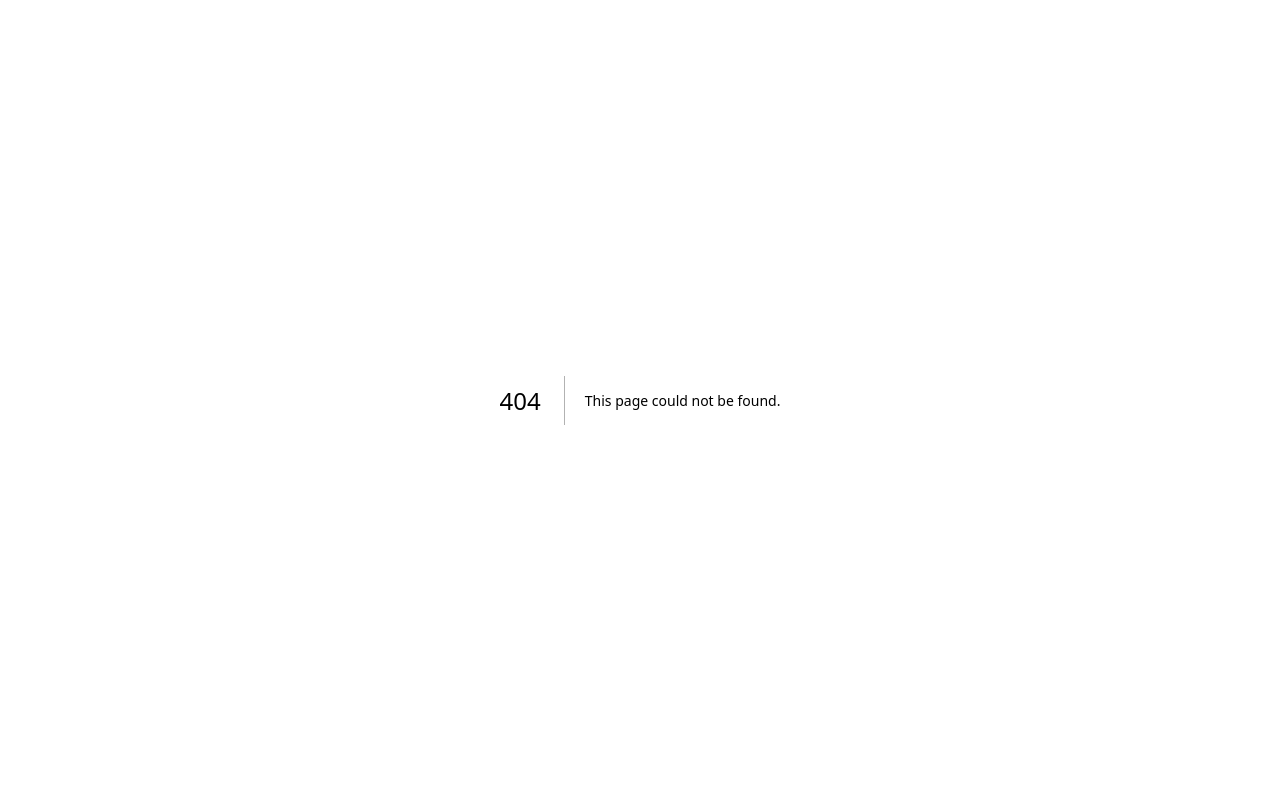
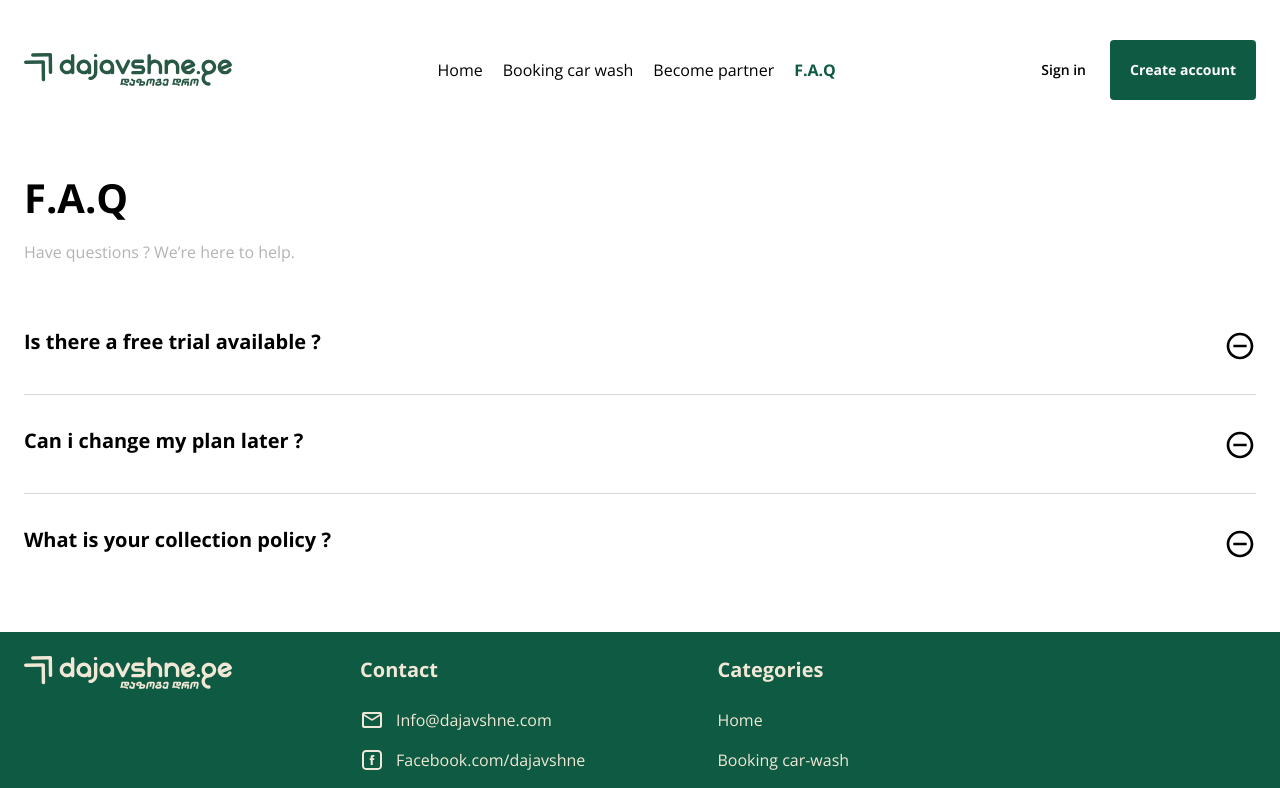
Before and after one commit to Dajavshne/Dajavshne-FE, a Next.js app: page /faq in a window 1280 px wide. Before the commit this address had no page. Shown: the top 788 px of the page. Built offline with nearby package versions, Linux system fonts and the light colour scheme.

Commit message:
Implement FAQ page

```diff
--- a/src/app/(main)/components/AboutUs.tsx
+++ b/src/app/(main)/components/AboutUs.tsx
@@ -2,7 +2,7 @@ import Image from 'next/image';
 
 const AboutUs = () => {
   return (
-    <section className="mx-auto max-w-1920 px-4 py-6 md:px-6 lg:py-18 2xl:px-desktop">
+    <section className="mx-auto max-w-1920 px-4 pt-6 md:px-6 lg:pt-18 2xl:px-desktop">
       <h3 className="lg:hidden">About us</h3>
       <div className="items-start gap-12 lg:flex">
         <Image
--- a/src/app/(main)/components/Footer.tsx
+++ b/src/app/(main)/components/Footer.tsx
@@ -4,7 +4,7 @@ import Icon from '@/icons/Icon';
 
 const Footer = () => {
   return (
-    <footer className="bg-primary">
+    <footer className="mt-6 bg-primary lg:mt-18">
       <div className="mx-auto max-w-1920 px-4 py-6 md:px-6 2xl:px-desktop 2xl:pb-8 2xl:pt-14">
         <div className="flex flex-col items-start gap-y-9 md:flex-row md:gap-x-32">
           <Icon
@@ -47,7 +47,7 @@ const Footer = () => {
               <Link href={'/'}>Home</Link>
               <Link href={'/'}>Booking car-wash</Link>
               <Link href={'/'}>Become partner</Link>
-              <Link href={'/'}>F.A.Q</Link>
+              <Link href="/faq">F.A.Q</Link>
             </div>
           </div>
         </div>
--- a/src/app/(main)/components/Header.tsx
+++ b/src/app/(main)/components/Header.tsx
@@ -96,7 +96,7 @@ const Header = () => {
   };
 
   return (
-    <header className="sticky top-0 z-20 mx-auto flex max-w-1920 items-center justify-between bg-white px-4 py-5 md:px-6 lg:relative lg:py-10 2xl:px-desktop">
+    <header className="sticky top-0 z-20 mx-auto flex w-full max-w-1920 items-center justify-between bg-white px-4 py-5 md:px-6 lg:relative lg:py-10 2xl:px-desktop">
       {renderLogo()}
       {!isDesktopMenu && (
         <BurgerIcon isTransformed={isMenuOpened} onClick={toggleMenu} />
--- a/src/app/(main)/components/Slider.tsx
+++ b/src/app/(main)/components/Slider.tsx
@@ -36,7 +36,7 @@ const originalContent = [
 
 const Slider = () => {
   return (
-    <section className="mt-4 px-4 md:px-6 lg:mt-8 2xl:px-desktop">
+    <section className="px-4 md:px-6 2xl:px-desktop">
       <div className="relative overflow-hidden rounded-xl">
         <Splide
           options={{
--- /dev/null
+++ b/src/app/(main)/faq/page.tsx
@@ -0,0 +1,24 @@
+import { Metadata } from 'next';
+
+import Questions from './questions';
+
+export const metadata: Metadata = {
+  title: 'Frequently Asked Questions',
+  description: 'Generated by create next app',
+};
+
+const FaqPage = () => {
+  return (
+    <div className="px-4 md:px-6 2xl:px-desktop">
+      <h1 className="text-2xl font-bold lg:text-[40px] lg:leading-[52px]">
+        F.A.Q
+      </h1>
+      <p className="mt-4 text-sm text-black/30 lg:text-base">
+        Have questions ? We’re here to help.
+      </p>
+      <Questions />
+    </div>
+  );
+};
+
+export default FaqPage;
--- /dev/null
+++ b/src/app/(main)/faq/questions.tsx
@@ -0,0 +1,115 @@
+'use client';
+
+import { useState } from 'react';
+import { twJoin } from 'tailwind-merge';
+
+import Icon from '@/icons/Icon';
+
+const Questions = () => {
+  const [expandedQuestion, setExpandedQuestion] = useState('0');
+
+  return (
+    <section className="mt-7 lg:mt-16">
+      <ul>
+        <li className="border-t border-gray/30 py-6 first:border-t-0 first:pt-0 last:pb-0 lg:py-8">
+          <button
+            className="flex w-full justify-between gap-10"
+            onClick={() =>
+              setExpandedQuestion((prev) => (prev !== '1' ? '1' : ''))
+            }
+          >
+            <span className="text-left text-lg font-bold lg:text-xl">
+              Is there a free trial available ?
+            </span>
+            <Icon
+              className="mt-[2px] size-6 lg:size-8"
+              type={
+                expandedQuestion === '1' ? 'PlusCircleIcon' : 'MinusCircleIcon'
+              }
+            />
+          </button>
+          <div
+            className={twJoin(
+              'grid grid-rows-[0fr] overflow-hidden text-sm font-medium duration-200',
+              expandedQuestion === '1' && 'grid-rows-[1fr]',
+            )}
+          >
+            <div className="row-start-1 row-end-3">
+              <p className="mt-4 break-words pr-18 text-black/30 lg:w-2/3 2xl:w-1/2">
+                Yes, you can try us for free for 30 days. If you want, we’ll
+                provide you with a free, personalized 30 minute onboarding call
+                to get you up and running as soon as possible.
+              </p>
+            </div>
+          </div>
+        </li>
+        <li className="border-t border-gray/30 py-6 first:border-t-0 first:pt-0 last:pb-0 lg:py-8">
+          <button
+            className="flex w-full justify-between gap-10"
+            onClick={() =>
+              setExpandedQuestion((prev) => (prev !== '2' ? '2' : ''))
+            }
+          >
+            <span className="text-left text-lg font-bold lg:text-xl">
+              Can i change my plan later ?
+            </span>
+            <Icon
+              className="mt-[2px] size-6 lg:size-8"
+              type={
+                expandedQuestion === '2' ? 'PlusCircleIcon' : 'MinusCircleIcon'
+              }
+            />
+          </button>
+          <div
+            className={twJoin(
+              'grid grid-rows-[0fr] overflow-hidden text-sm font-medium duration-200',
+              expandedQuestion === '2' && 'grid-rows-[1fr]',
+            )}
+          >
+            <div className="row-start-1 row-end-3">
+              <p className="mt-4 break-words pr-18 text-black/30 lg:w-2/3 2xl:w-1/2">
+                Yes, you can try us for free for 30 days. If you want, we’ll
+                provide you with a free, personalized 30 minute onboarding call
+                to get you up and running as soon as possible.
+              </p>
+            </div>
+          </div>
+        </li>
+        <li className="border-t border-gray/30 py-6 first:border-t-0 first:pt-0 last:pb-0 lg:py-8">
+          <button
+            className="flex w-full justify-between gap-10"
+            onClick={() =>
+              setExpandedQuestion((prev) => (prev !== '3' ? '3' : ''))
+            }
+          >
+            <span className="text-left text-lg font-bold lg:text-xl">
+              What is your collection policy ?
+            </span>
+            <Icon
+              className="mt-[2px] size-6 lg:size-8"
+              type={
+                expandedQuestion === '3' ? 'PlusCircleIcon' : 'MinusCircleIcon'
+              }
+            />
+          </button>
+          <div
+            className={twJoin(
+              'grid grid-rows-[0fr] overflow-hidden text-sm font-medium duration-200',
+              expandedQuestion === '3' && 'grid-rows-[1fr]',
+            )}
+          >
+            <div className="row-start-1 row-end-3">
+              <p className="mt-4 break-words pr-18 text-black/30 lg:w-2/3 2xl:w-1/2">
+                Yes, you can try us for free for 30 days. If you want, we’ll
+                provide you with a free, personalized 30 minute onboarding call
+                to get you up and running as soon as possible.
+              </p>
+            </div>
+          </div>
+        </li>
+      </ul>
+    </section>
+  );
+};
+
+export default Questions;
--- a/src/app/(main)/layout.tsx
+++ b/src/app/(main)/layout.tsx
@@ -17,7 +17,7 @@ export default function MainLayout({
   return (
     <>
       <Header />
-      <main>{children}</main>
+      <main className="mt-4 grow lg:mt-8">{children}</main>
       <Footer />
     </>
   );
--- a/src/app/layout.tsx
+++ b/src/app/layout.tsx
@@ -28,7 +28,7 @@ export default function RootLayout({
           openSans.variable,
           arimo.variable,
           openSans.className,
-          'w-screen overflow-x-hidden',
+          'flex min-h-screen w-screen flex-col justify-between overflow-x-hidden',
         )}
       >
         {children}
--- a/src/icons/Icon.tsx
+++ b/src/icons/Icon.tsx
@@ -7,8 +7,12 @@ import FacebookIcon from './FacebookIcon';
 import { IconProps } from './IconTypes';
 import InstagramIcon from './InstagramIcon';
 import LogoIcon from './LogoIcon';
+import MinusCircleIcon from './MinusCircleIcon';
+import PlusCircleIcon from './PlusCircleIcon';
 
 export type IconType =
+  | 'MinusCircleIcon'
+  | 'PlusCircleIcon'
   | 'ArrowBackIcon'
   | 'EyeIcon'
   | 'CrossedEyeIcon'
@@ -19,6 +23,8 @@ export type IconType =
   | 'LogoIcon';
 
 const iconMap = {
+  MinusCircleIcon,
+  PlusCircleIcon,
   ArrowBackIcon,
   EyeIcon,
   CrossedEyeIcon,
--- /dev/null
+++ b/src/icons/MinusCircleIcon.tsx
@@ -0,0 +1,21 @@
+import { IconProps } from './IconTypes';
+
+const MinusCircleIcon = ({ className }: IconProps) => {
+  return (
+    <svg
+      width="32"
+      height="32"
+      viewBox="0 0 32 32"
+      fill="none"
+      xmlns="http://www.w3.org/2000/svg"
+      className={className}
+    >
+      <path
+        d="M9.33268 14.668V17.3346H22.666V14.668H9.33268ZM15.9993 2.66797C8.63935 2.66797 2.66602 8.6413 2.66602 16.0013C2.66602 23.3613 8.63935 29.3346 15.9993 29.3346C23.3593 29.3346 29.3327 23.3613 29.3327 16.0013C29.3327 8.6413 23.3593 2.66797 15.9993 2.66797ZM15.9993 26.668C10.1193 26.668 5.33268 21.8813 5.33268 16.0013C5.33268 10.1213 10.1193 5.33464 15.9993 5.33464C21.8793 5.33464 26.666 10.1213 26.666 16.0013C26.666 21.8813 21.8793 26.668 15.9993 26.668Z"
+        fill="black"
+      />
+    </svg>
+  );
+};
+
+export default MinusCircleIcon;
```
Also changed, not shown: src/icons/PlusCircleIcon.tsx (added, +21 -0 lines).
